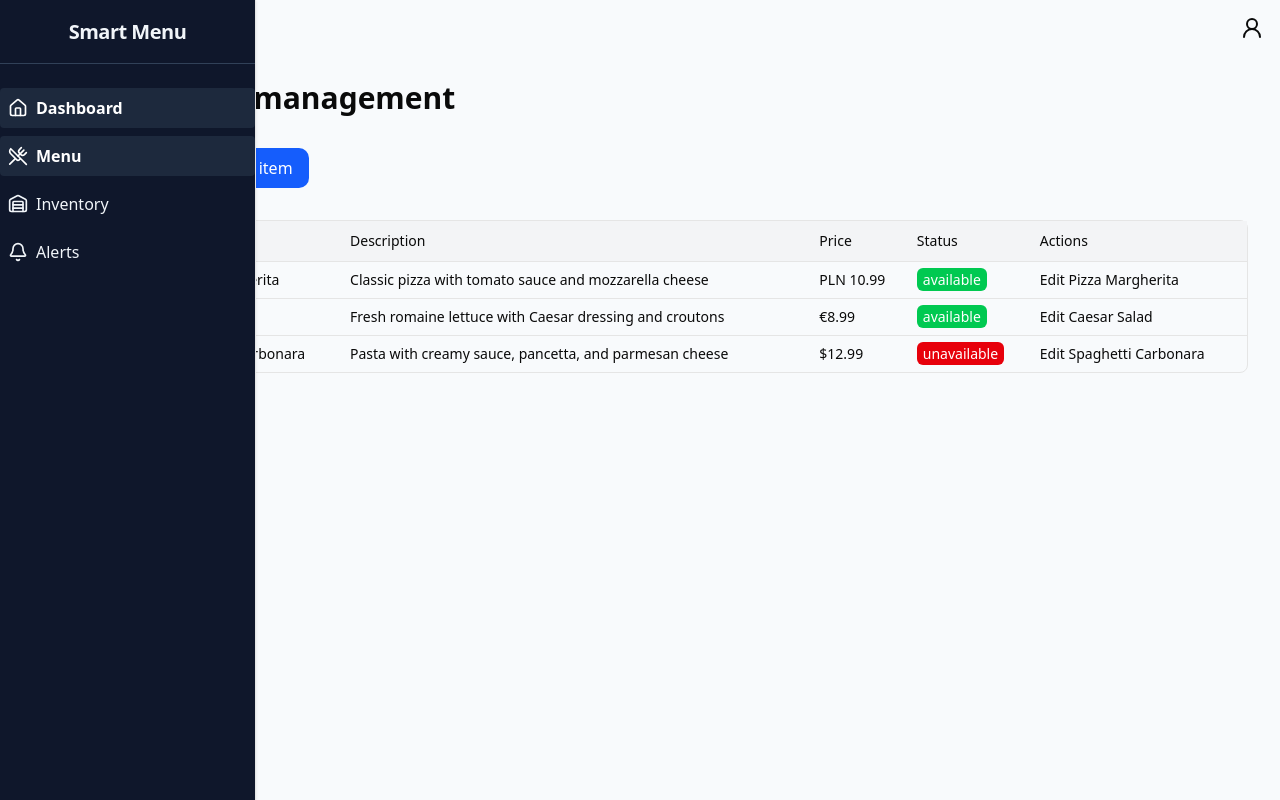
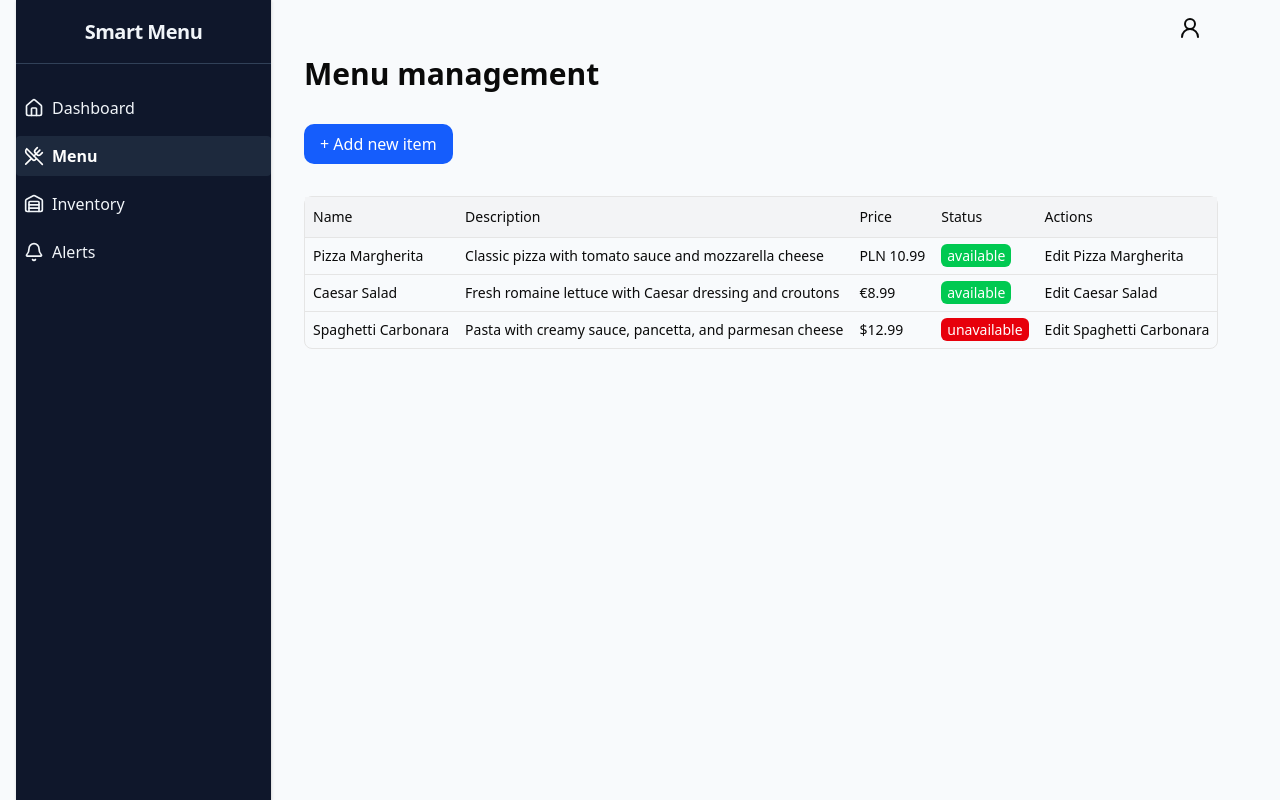
Before and after one commit to lukasz-kowalski/smart-menu, a Next.js app: page /en/menu in a window 1280 px wide. Built offline with nearby package versions, Linux system fonts and the light colour scheme.

Commit message:
change layout

```diff
--- a/src/app/[locale]/layout.tsx
+++ b/src/app/[locale]/layout.tsx
@@ -33,12 +33,16 @@ export default async function LocaleLayout({ children, params }: PropsWithChildr
 
   return (
     <html lang={locale}>
-      <body className="antialiased bg-slate-50">
+      <body className="antialiased bg-slate-50 min-h-screen">
         <NextIntlClientProvider locale={locale}>
-          <Topbar />
-          <div className="mx-auto max-w-7xl px-4 py-2">
-            <Sidebar />
-            <main className="flex-1 md:ml-32 p-4">{children}</main>
+          <div className="min-h-screen max-w-screen-xl mx-auto px-4">
+            <div className="md:flex gap-8">
+              <Sidebar />
+              <div>
+                <Topbar />
+                <main>{children}</main>
+              </div>
+            </div>
           </div>
         </NextIntlClientProvider>
       </body>
--- a/src/components/layout/Sidebar/NavLinks.tsx
+++ b/src/components/layout/Sidebar/NavLinks.tsx
@@ -1,7 +1,8 @@
 'use client';
 
+import clsx from 'clsx';
+
 import { Link, usePathname } from '@/i18n/navigation';
-import { cn } from '@/lib/utils';
 
 import { NavItem } from '@/components/layout/Sidebar/NavLinks.types';
 
@@ -15,22 +16,24 @@ const NavLinks = ({ navItems, closeMenu }: Props) => {
 
   return (
     <nav className="flex flex-col gap-2 mt-6">
-      {navItems.map(({ label, href, icon }) => (
+      {navItems.map(({ label, href, icon }) => {
+        const isActive = href === '/' ? pathname === '/' : pathname.startsWith(href);
+
+        return (
           <Link
             key={href}
             href={href}
             onClick={closeMenu}
-          className={cn(
+            className={clsx(
               'flex items-center gap-2 p-2 rounded hover:bg-slate-800 transition-colors',
-            pathname.startsWith(href)
-              ? 'bg-slate-800 text-white font-semibold'
-              : 'hover:bg-slate-800',
+              isActive ? 'bg-slate-800 text-white font-semibold' : 'hover:bg-slate-800',
             )}
           >
             {icon}
             {label}
           </Link>
-      ))}
+        );
+      })}
     </nav>
   );
 };
--- a/src/components/layout/Sidebar/Sidebar.tsx
+++ b/src/components/layout/Sidebar/Sidebar.tsx
@@ -42,7 +42,7 @@ const Sidebar = () => {
   return (
     <>
       {/* Desktop Sidebar */}
-      <aside className="hidden md:fixed md:inset-y-0 md:left-0 md:flex md:w-64 md:flex-col md:border-r md:bg-slate-900 md:text-slate-100 md:shadow-sm z-30">
+      <aside className="min-h-screen hidden md:block md:flex md:w-64 md:flex-col md:border-r md:bg-slate-900 md:text-slate-100 md:shadow-sm z-30">
         <div className="h-16 flex items-center justify-center px-4 border-b border-slate-700">
           <span className="text-xl font-bold tracking-tight">{t('App.appName')}</span>
         </div>
```
Lines whose indentation alone changed are shown as unchanged.
